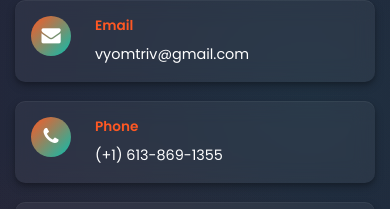
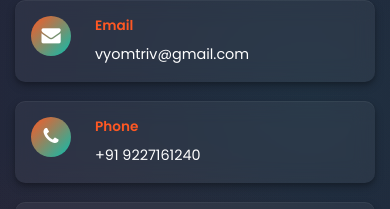
Before and after one commit to Vyom03/PortfolioApp, a React (Create React App) app: page / in a window 390 px wide. Shown: the part 9373-9582 px from the top of the page. Built offline with nearby package versions, Linux system fonts and the light colour scheme; a web font is replaced by a local one.

Commit message:
Update phone number to +91 9227161240

```diff
--- a/src/PortfolioContainer/Contact/Contact.js
+++ b/src/PortfolioContainer/Contact/Contact.js
@@ -84,7 +84,7 @@ function Contact() {
               </div>
               <div className="contact-details">
                 <span className="contact-label">Phone</span>
-                <span className="contact-value">(+1) 613-869-1355</span>
+                <span className="contact-value">+91 9227161240</span>
               </div>
             </div>
             <div className="contact-item">
--- a/src/PortfolioContainer/Footer/Footer.js
+++ b/src/PortfolioContainer/Footer/Footer.js
@@ -28,7 +28,7 @@ function Footer() {
             <i className="fa fa-envelope"></i>
           </a>
           <a
-            href="tel:+16138691355"
+            href="tel:+919227161240"
             className="footer-link"
             aria-label="Phone"
           >
```
